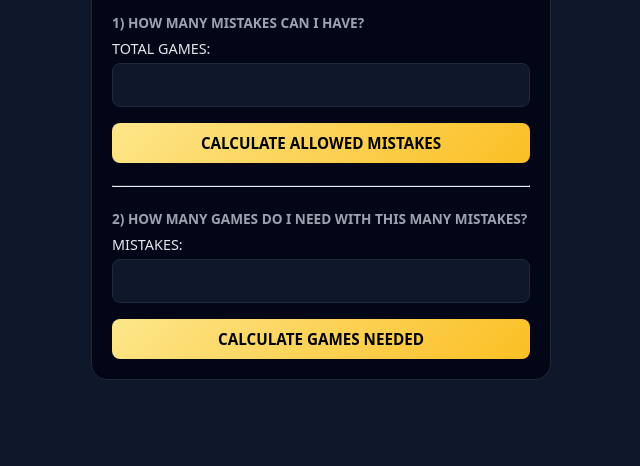
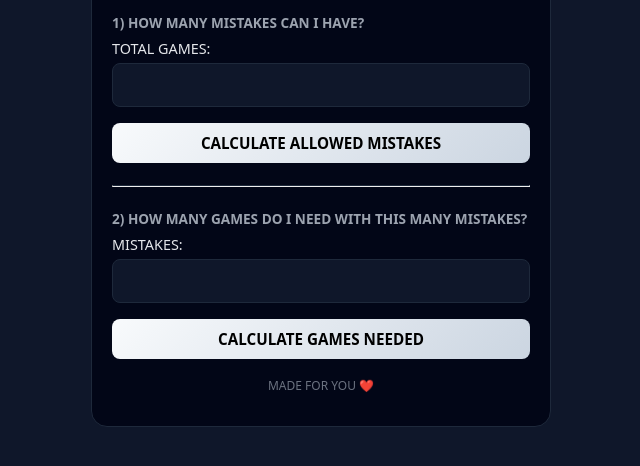
Before and after one commit to peacesoulful/bonuscalculator, a plain HTML site: page index.html in a window 1280 px wide. Shown: the part 138-604 px from the top of the page, without its empty margins (319-959 px from the left). Drawn offline with Linux system fonts and the light colour scheme.

Commit message:
Update index.html

```diff
--- a/index.html
+++ b/index.html
@@ -4,6 +4,13 @@
     <meta charset="UTF-8">
     <title>SGC CALCULATOR 99.97%</title>
     <meta name="viewport" content="width=device-width, initial-scale=1.0">
+
+    <!-- iOS APP-LIKE BEHAVIOUR -->
+    <meta name="apple-mobile-web-app-capable" content="yes">
+    <meta name="apple-mobile-web-app-status-bar-style" content="black">
+    <meta name="apple-mobile-web-app-title" content="SGC CALC">
+    <meta name="theme-color" content="#0f172a">
+
     <style>
         * {
             box-sizing: border-box;
@@ -45,13 +52,13 @@
             outline: none;
         }
         input:focus {
-            border: 1px solid #fbbf24; /* GOLD FOCUS */
+            border: 1px solid #cbd5e1; /* SILVER FOCUS */
         }
         button {
             width: 100%;
             padding: 10px;
             border-radius: 8px;
-            background: linear-gradient(135deg, #fde68a, #fbbf24);
+            background: linear-gradient(135deg, #f8fafc, #cbd5e1); /* DIAMOND SILVER */
             border: none;
             font-size: 0.95rem;
             font-weight: bold;
@@ -60,7 +67,7 @@
             transition: 0.25s;
         }
         button:hover {
-            box-shadow: 0 0 16px #fbbf24; /* GOLD GLOW */
+            box-shadow: 0 0 16px #e2e8f0; /* DIAMOND GLOW */
         }
         button:active {
             transform: scale(0.98);
@@ -83,6 +90,12 @@
         .ok {
             color: #22c55e;
             font-weight: bold;
+        }
+        .footer {
+            margin-top: 18px;
+            text-align: center;
+            font-size: 0.75rem;
+            color: #6b7280;
         }
     </style>
 </head>
@@ -111,6 +124,8 @@
         <button id="btnByErrors">CALCULATE GAMES NEEDED</button>
         <div class="results" id="resultByErrors" style="display:none;"></div>
     </div>
+
+    <p class="footer">MADE FOR YOU ❤️</p>
 </div>
 
 <script>
@@ -125,7 +140,7 @@
     const btnByErrors = document.getElementById("btnByErrors");
     const resultByErrors = document.getElementById("resultByErrors");
 
-    // -------- CALCULATOR 1 --------
+    // CALCULATOR 1 (BY GAMES)
     btnByGames.addEventListener("click", () => {
         const games = parseInt(gamesInput.value, 10);
 
@@ -146,11 +161,10 @@
             <p>ESTIMATED SGC WITH THAT MANY MISTAKES: <strong>${sgcEst.toFixed(3)}%</strong></p>
             <p class="ok">CONCLUSION: WITH ${games} GAMES, YOU SHOULD NOT PASS ${maxErrors} MISTAKES.</p>
         `;
-
         resultByGames.scrollIntoView({ behavior: "smooth" });
     });
 
-    // -------- CALCULATOR 2 --------
+    // CALCULATOR 2 (BY ERRORS)
     btnByErrors.addEventListener("click", () => {
         const errors = parseInt(errorsInput.value, 10);
 
@@ -181,7 +195,6 @@
             <p>SGC WITH ${errors} MISTAKES IN ${minGames} GAMES: <strong>${sgc.toFixed(3)}%</strong></p>
             <p class="ok">CONCLUSION: WITH ${errors} MISTAKES, YOU SHOULD PLAY AT LEAST ${minGames} GAMES.</p>
         `;
-
         resultByErrors.scrollIntoView({ behavior: "smooth" });
     });
 </script>
```
